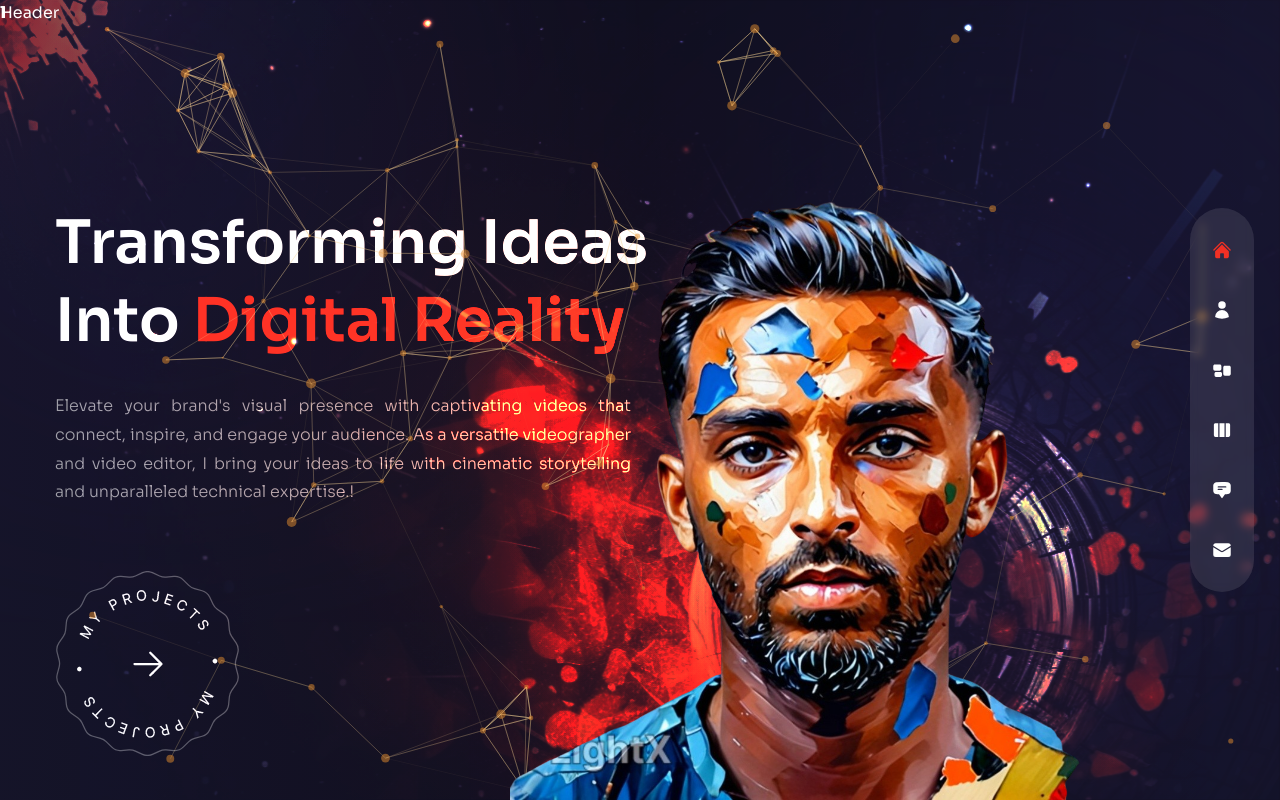
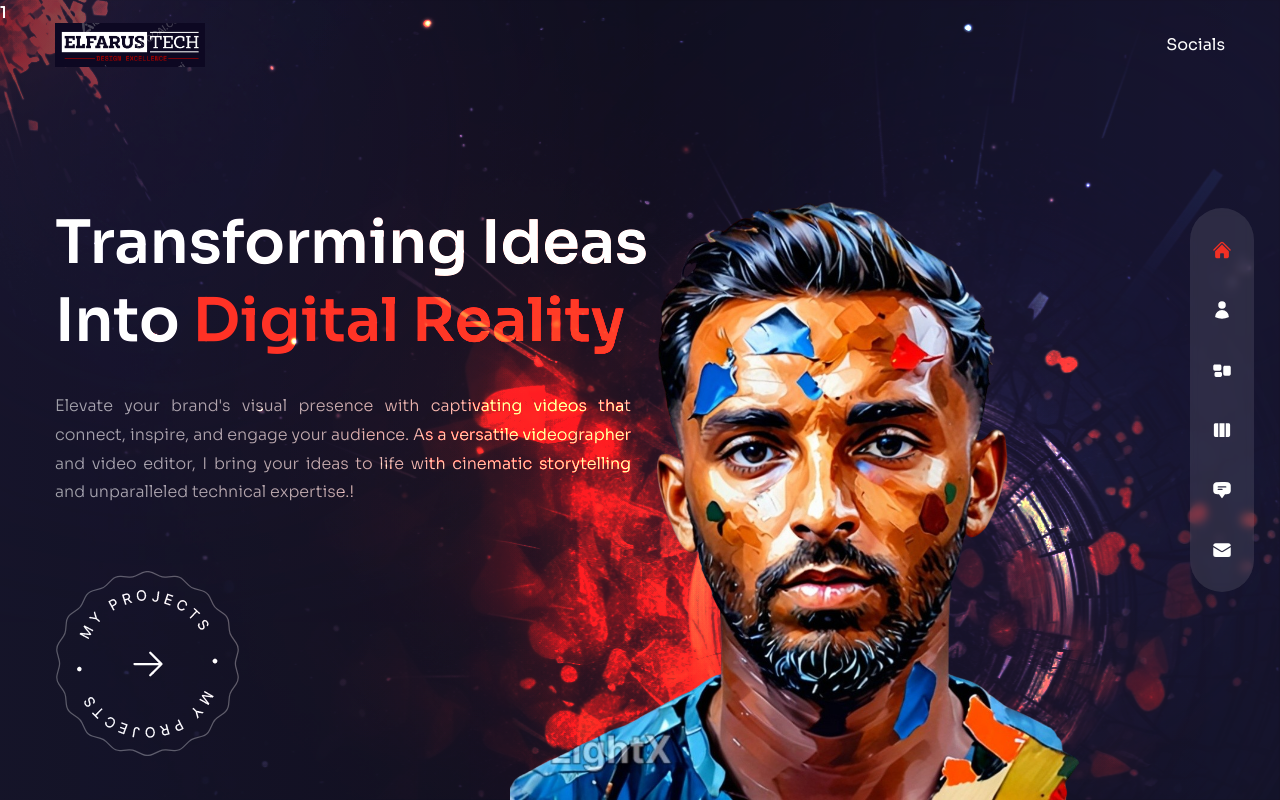
Before and after one commit to Besufekad-HAZ/Elfarus-Portfolio, a Next.js app: page / in a window 1280 px wide. Built offline with nearby package versions, Linux system fonts and the light colour scheme.

Commit message:
Import logo image in the header section

```diff
--- a/components/Header.js
+++ b/components/Header.js
@@ -1,5 +1,5 @@
 // next image
-import Image from "@next/image";
+import Image from "next/image";
 
 // next link
 import Link from "next/link";
@@ -8,7 +8,27 @@ import Link from "next/link";
 import Socials from "../components/Socials";
 
 const Header = () => {
-  return <header className="absolute z-30 w-full ">Header</header>;
+  return (
+    <header className="absolute z-30 w-full flex items-center px-16 xl:px-0 xl:h-[90px]">
+      <div className="container mx-auto">
+        <div className="flex flex-col lg:flex-row justify-between items-center gap-y-6">
+          {/* Logo */}
+          <Link href={"/"}>
+            <Image
+              src="/logo.png"
+              alt="Logo"
+              width={150}
+              height={40}
+              priority={true}
+              className="cursor-pointer"
+            />
+          </Link>
+          {/* Socials */}
+          <Socials />
+        </div>
+      </div>
+    </header>
+  );
 };
 
 export default Header;
--- a/pages/index.js
+++ b/pages/index.js
@@ -69,7 +69,7 @@ const Home = () => {
           w-full h-full absolute mix-blend-color-dodge translate-z-0"
         ></div>
         {/* particles */}
-        <ParticlesContainer />
+        {/* <ParticlesContainer /> */}
         {/* avatar img */}
         <motion.div
           variants={fadeIn("up", 0.5)}
```
Also changed, not shown: public/logo.png (added), 1 other file (tests, documents, lock files or other folders).
